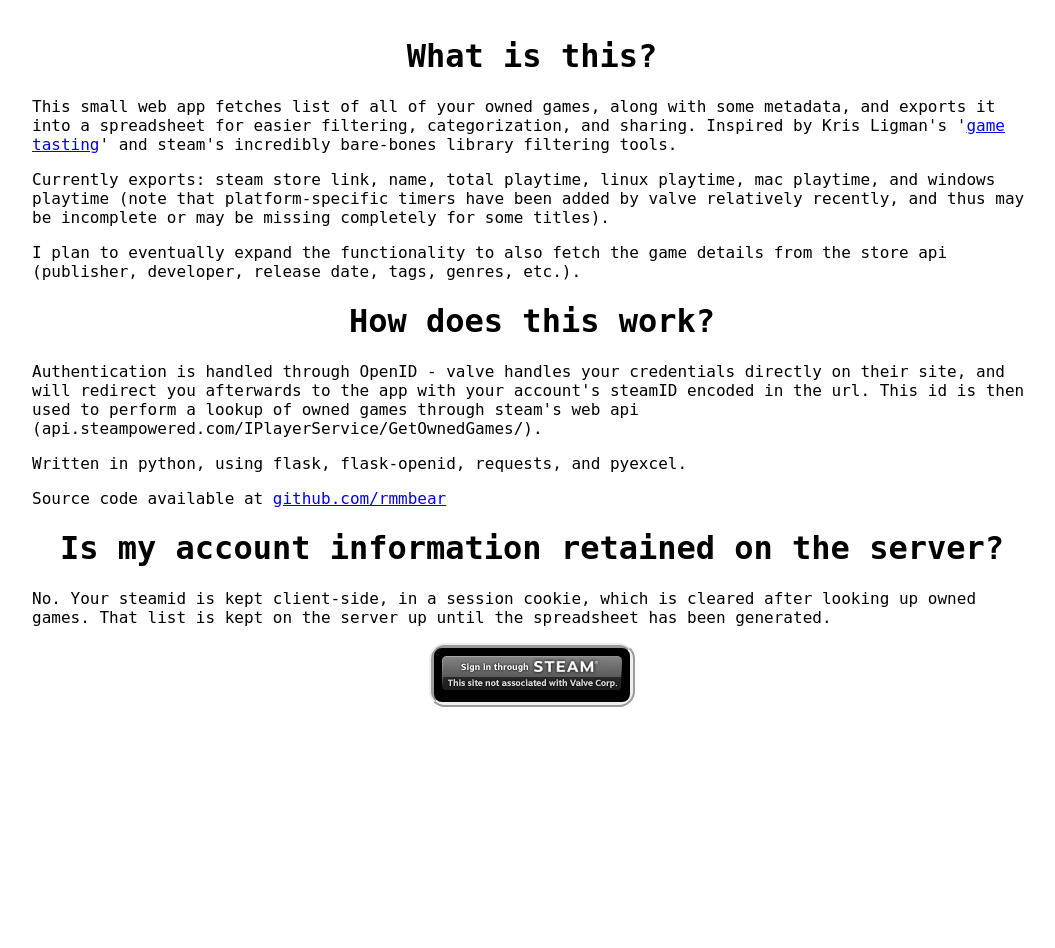
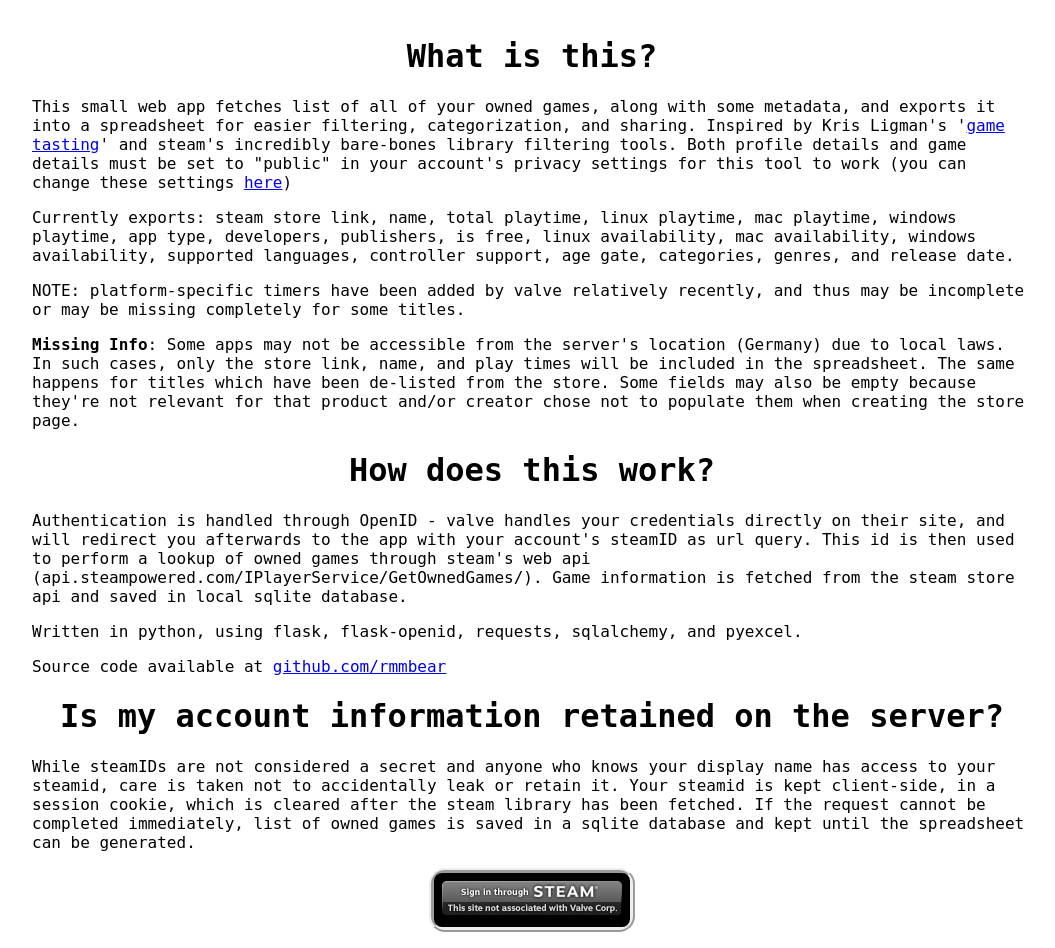
Before and after one commit to rmmbear/steam-games-exporter, a Flask app: page /tools/steam-games-exporter/ in a window 1280 px wide. Shown: the whole page, without its empty margins (108-1163 px from the left). Before the commit the page ends 707 px from the top, so only its background shows below. Run offline with Flask 2, Linux system fonts and the light colour scheme; parts of the project's set-up code (start-up, migrations or seed data) failed here and were passed over.

Commit message:
Update index

```diff
--- a/templates/index.html
+++ b/templates/index.html
@@ -2,15 +2,16 @@
 {% block body %}
     <div>
         <h1>What is this?</h1>
-        <p>This small web app fetches list of all of your owned games, along with some metadata, and exports it into a spreadsheet for easier filtering, categorization, and sharing. Inspired by Kris Ligman's '<a href="https://unwinnable.com/2020/12/29/i-played-over-100-games-this-year-and-this-is-what-i-learned/">game tasting</a>' and steam's incredibly bare-bones library filtering tools.</p>
-        <p>Currently exports: steam store link, name, total playtime, linux playtime, mac playtime, and windows playtime (note that platform-specific timers have been added by valve relatively recently, and thus may be incomplete or may be missing completely for some titles).</p>
-        <p>I plan to eventually expand the functionality to also fetch the game details from the store api (publisher, developer, release date, tags, genres, etc.).</p>
+        <p>This small web app fetches list of all of your owned games, along with some metadata, and exports it into a spreadsheet for easier filtering, categorization, and sharing. Inspired by Kris Ligman's '<a href="https://unwinnable.com/2020/12/29/i-played-over-100-games-this-year-and-this-is-what-i-learned/">game tasting</a>' and steam's incredibly bare-bones library filtering tools. Both profile details and game details must be set to "public" in your account's privacy settings for this tool to work (you can change these settings <a href="https://steamcommunity.com/my/edit/settings">here</a>)</p>
+        <p>Currently exports: steam store link, name, total playtime, linux playtime, mac playtime, windows playtime, app type, developers, publishers, is free, linux availability, mac availability, windows availability, supported languages, controller support, age gate, categories, genres, and release date.</p>
+        <p>NOTE: platform-specific timers have been added by valve relatively recently, and thus may be incomplete or may be missing completely for some titles.</p>
+        <p><strong>Missing Info</strong>: Some apps may not be accessible from the server's location (Germany) due to local laws. In such cases, only the store link, name, and play times will be included in the spreadsheet. The same happens for titles which have been de-listed from the store. Some fields may also be empty because they're not relevant for that product and/or creator chose not to populate them when creating the store page.</p>
         <h1>How does this work?</h1>
-        <p>Authentication is handled through OpenID - valve handles your credentials directly on their site, and will redirect you afterwards to the app with your account's steamID encoded in the url. This id is then used to perform a lookup of owned games through steam's web api (api.steampowered.com/IPlayerService/GetOwnedGames/).</p>
-        <p>Written in python, using flask, flask-openid, requests, and pyexcel.</p>
+        <p>Authentication is handled through OpenID - valve handles your credentials directly on their site, and will redirect you afterwards to the app with your account's steamID as url query. This id is then used to perform a lookup of owned games through steam's web api (api.steampowered.com/IPlayerService/GetOwnedGames/). Game information is fetched from the steam store api and saved in local sqlite database.</p>
+        <p>Written in python, using flask, flask-openid, requests, sqlalchemy, and pyexcel.</p>
         <p>Source code available at <a href="https://github.com/rmmbear/steam-games-exporter">github.com/rmmbear</a></p>
         <h1>Is my account information retained on the server?</h1>
-        <p>No. Your steamid is kept client-side, in a session cookie, which is cleared after looking up owned games. That list is kept on the server up until the spreadsheet has been generated.</p>
+        <p>While steamIDs are not considered a secret and anyone who knows your display name has access to your steamid, care is taken not to accidentally leak or retain it. Your steamid is kept client-side, in a session cookie, which is cleared after the steam library has been fetched. If the request cannot be completed immediately, list of owned games is saved in a sqlite database and kept until the spreadsheet can be generated.</p>
     </div>
     <form action="login" method="post">
         <button type="submit" class="btn-steam" title="Sign In Through Steam"><img src="{{ url_for('static', filename='sits_01.png') }}" alt="Sign In Through Steam Button"></button>
```
